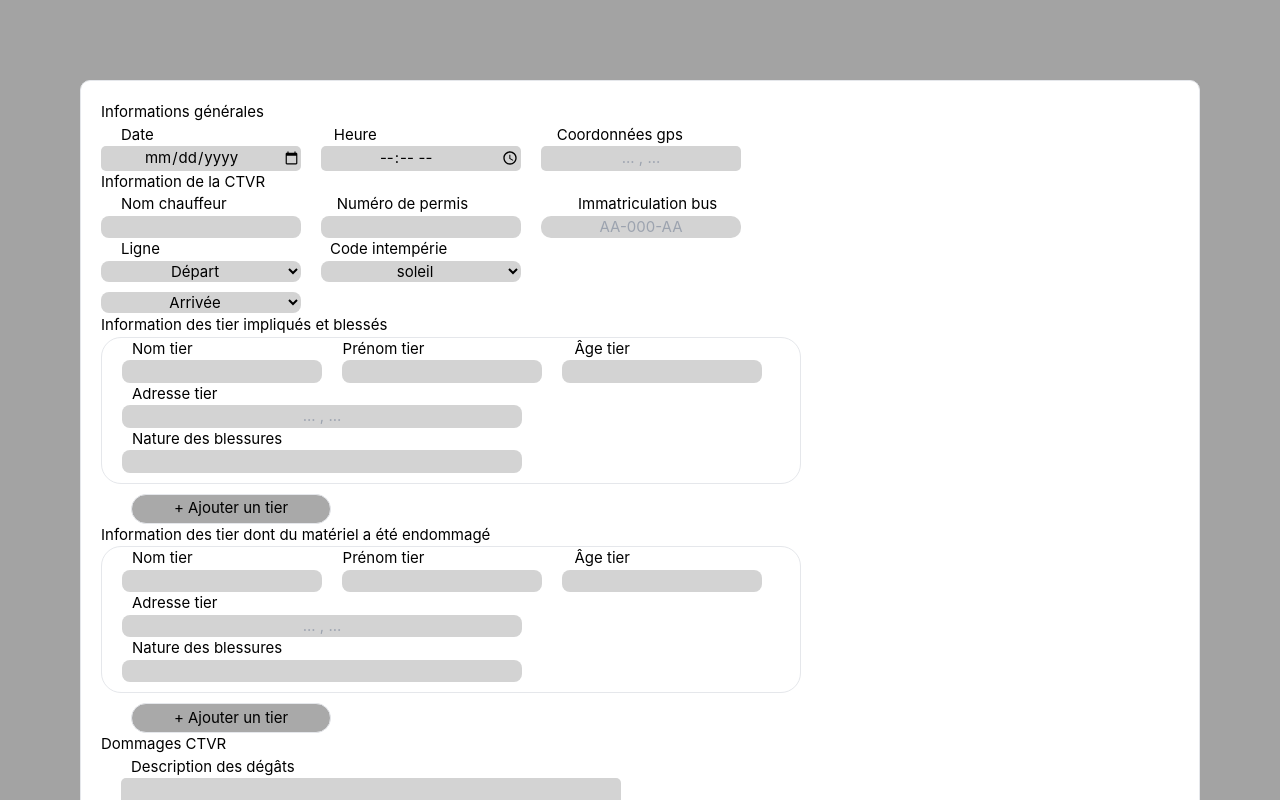
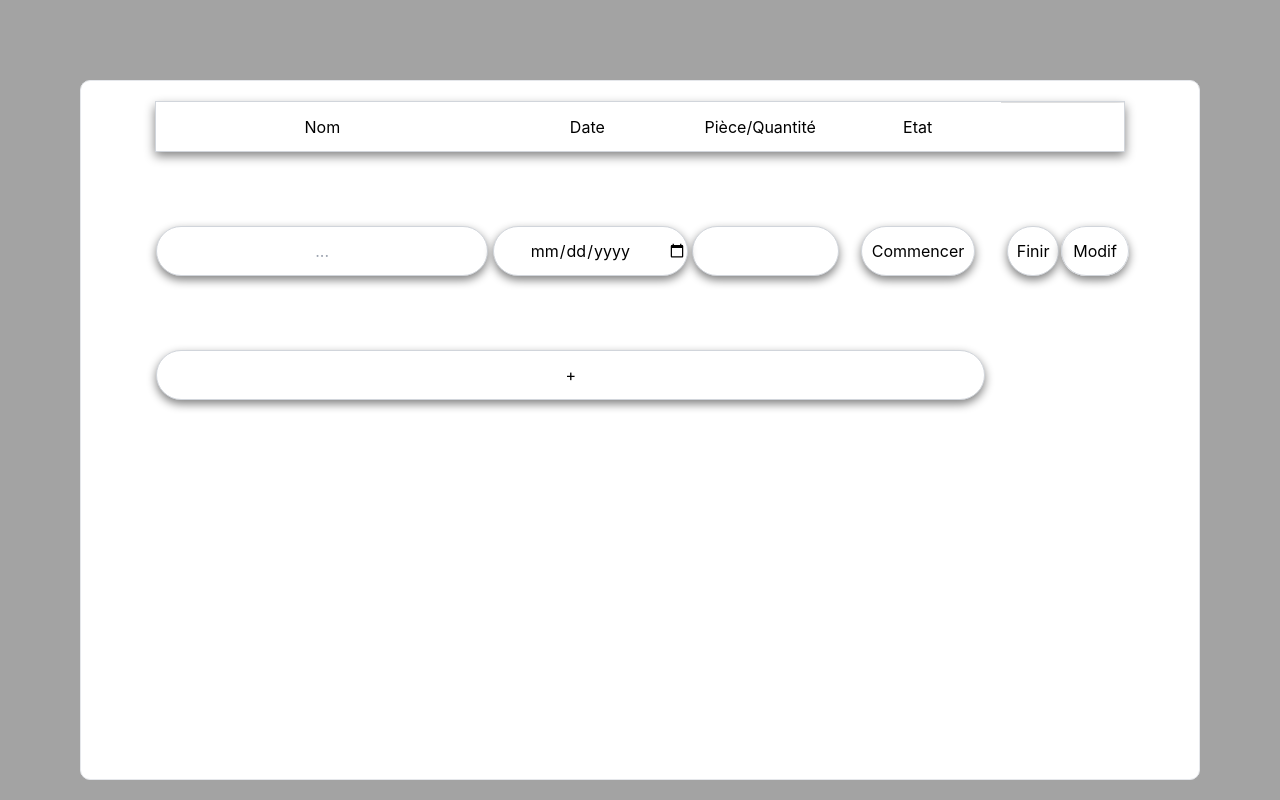
Before and after one commit to SupCrown/sae3, a Vue app in the folder CTVR_project/: page / in a window 1280 px wide. Shown: the top 800 px of the page. Built offline with nearby package versions, Linux system fonts and the light colour scheme.

Commit message:
modif gestion plus jolie

```diff
--- a/CTVR_project/src/main.ts
+++ b/CTVR_project/src/main.ts
@@ -17,6 +17,6 @@ const router = createRouter({
     ]
 })
 
-createApp(DeclarationAccident)
+createApp(GestionEntretiens)
 .use(router)
 .mount('#app')
--- a/CTVR_project/src/views/GestionEntretient.vue
+++ b/CTVR_project/src/views/GestionEntretient.vue
@@ -16,7 +16,7 @@
               <td><input v-model="row.date" type="date" class="peer w-[100%] h-[50px] text-base text-center rounded-[25px] shadow-[0_4px_10px_gray] border border-gray-300 focus:outline-none text-black bg-[white] ml-[3px] "></td>
               <td class="mr-[20px]">
                 <div contenteditable="true" :text-content="row.piece" @input="updatePiece($event, index)"
-                  class="w-[100%] h-[50px] overflow-scroll whitespace-nowrap border font-sans text-base text-center rounded-[25px] shadow-[0_4px_10px_gray] border border-gray-300 text-black bg-[white] ml-[5px]"
+                  class="w-[100%] h-[50px] overflow-auto whitespace-nowrap border font-sans text-base text-center rounded-[25px] shadow-[0_4px_10px_gray] border border-gray-300 text-black bg-[white] ml-[5px]"
                 ></div>
               </td>
               <td>
```
